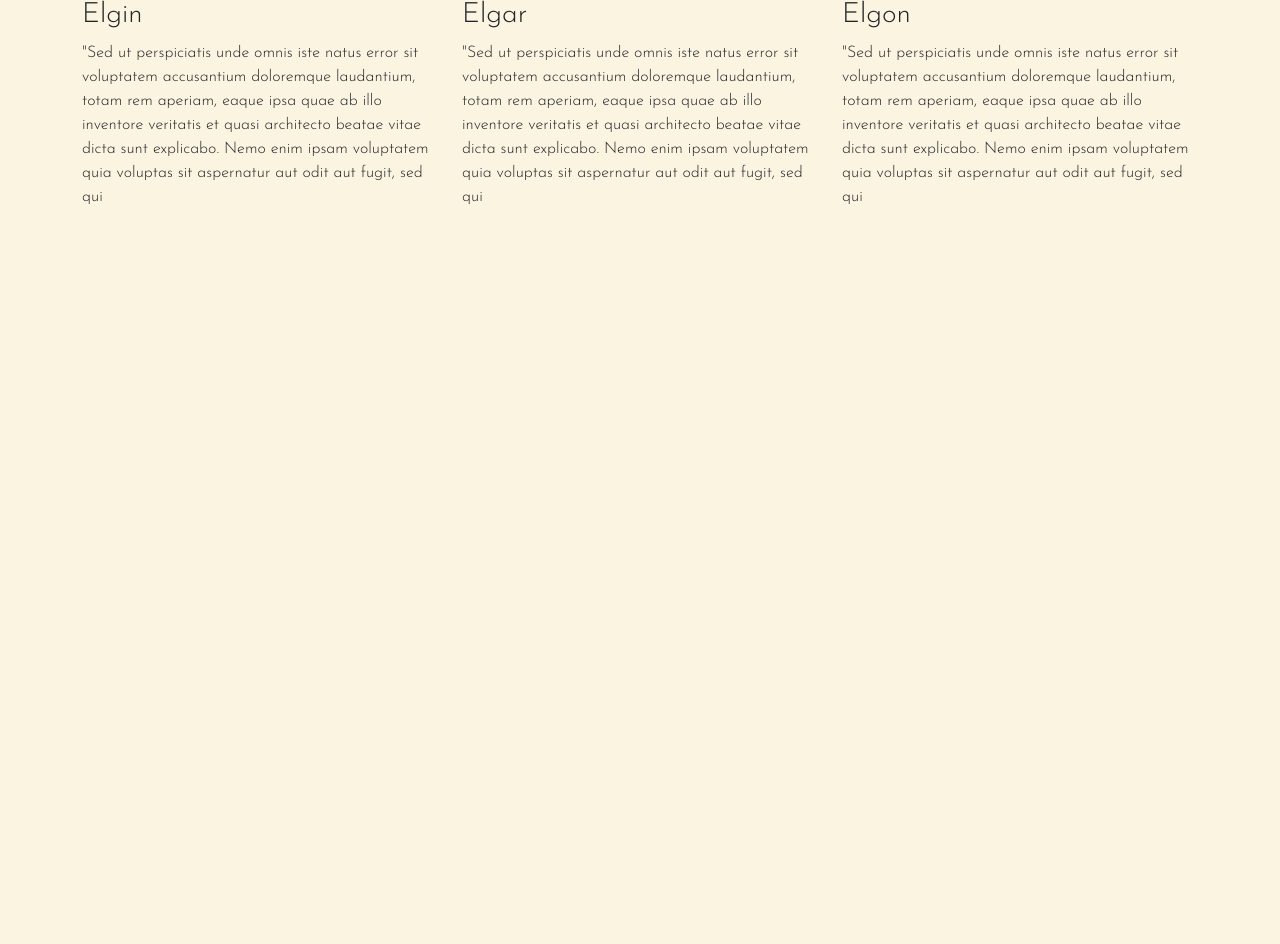
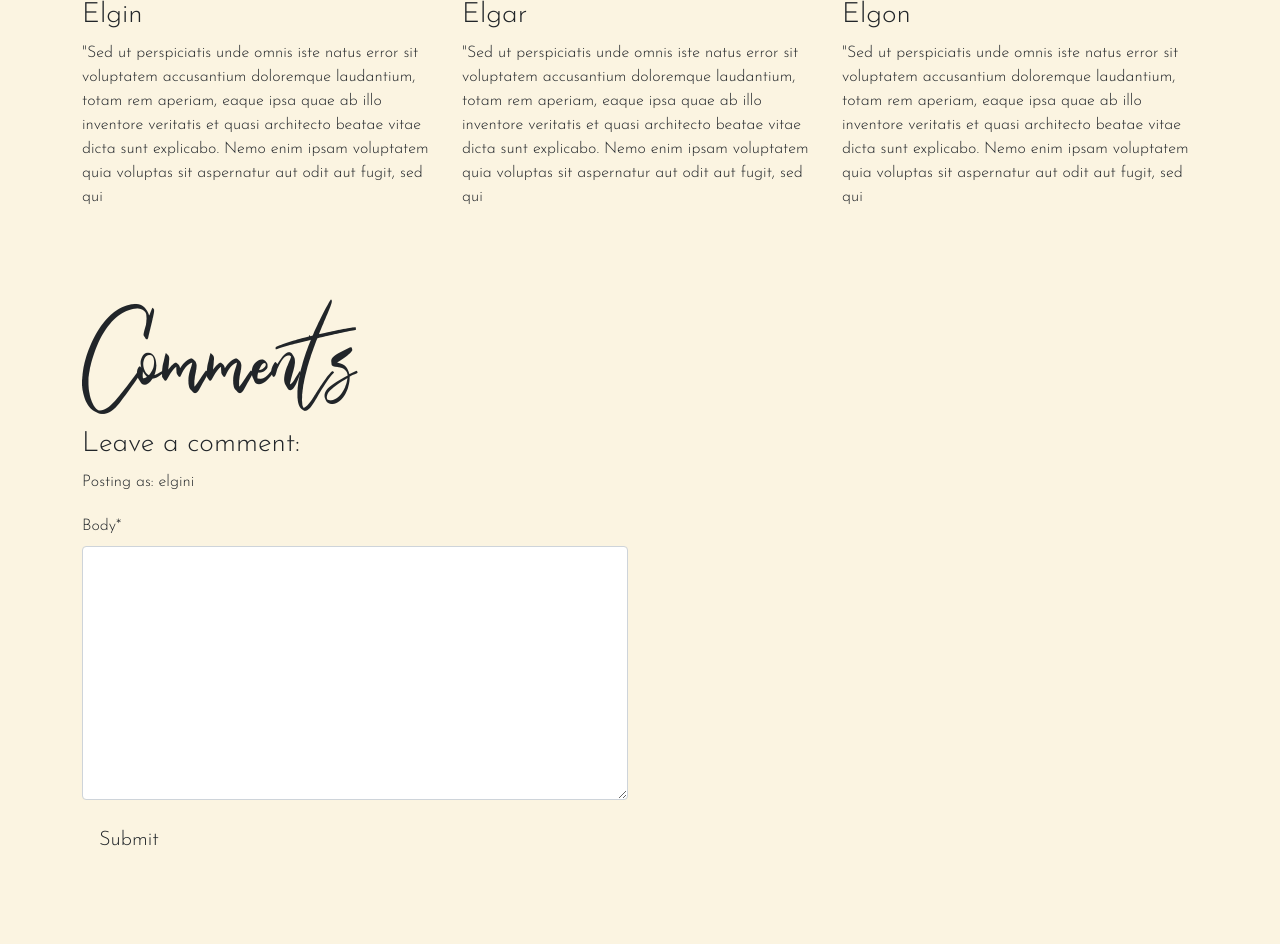
Before and after one commit to dannymagnus/CI_MS4_Elginis_Restaurant, a Django app: page /about/ in a window 1280 px wide. Shown: the part 1919-2863 px from the top of the page. Before the commit the page ends 2123 px from the top, so only its background shows below. Run offline with Django 3.2, Linux system fonts and the light colour scheme; a user stored in the database is signed in; data comes from the database, SQL or seed files in the repository; data that the repository does not hold is empty; some libraries are stand-ins or nearby versions.

Commit message:
add comments section and fix view functionality

```diff
--- a/about/admin.py
+++ b/about/admin.py
@@ -1,7 +1,8 @@
 from django.contrib import admin
-from .models import About, Reason, Chef
+from .models import About, Reason, Chef, Comment
 
 # Register your models here.
 admin.site.register(About)
 admin.site.register(Reason)
 admin.site.register(Chef)
+admin.site.register(Comment)
--- a/about/forms.py
+++ b/about/forms.py
@@ -0,0 +1,7 @@
+from .models import Comment
+from django import forms
+
+class CommentForm(forms.ModelForm):
+    class Meta:
+        model = Comment
+        fields = ('body',)
--- a/about/models.py
+++ b/about/models.py
@@ -1,4 +1,5 @@
 from django.db import models
+from django.contrib.auth.models import User
 
 # Create your models here.
 class About(models.Model):
@@ -38,3 +39,17 @@ class Chef(models.Model):
 
     def __str__(self):
         return self.name
+
+
+class Comment(models.Model):
+    name = models.CharField(max_length=80)
+    email = models.EmailField()
+    body = models.TextField()
+    created_on = models.DateTimeField(auto_now_add=True)
+    approved = models.BooleanField(default=False)
+
+    class Meta:
+        ordering = ["created_on"]
+
+    def __str__(self):
+        return f"Comment {self.body} by {self.name}"
--- a/about/templates/about.html
+++ b/about/templates/about.html
@@ -1,5 +1,6 @@
 {% extends "base.html" %}
 {% load static %}
+{% load crispy_forms_tags %}
 
 {% block content %}
 
@@ -112,6 +113,38 @@
         </div>
     </div>
 </section>
+<section class = margin-bottom-10vh>
+    <div class="container">
+        <h1 class = "heading-font font-size-96">Comments</h1>
+    </div>
+    {% for comment in comments %}
+    <div class="row">
+        <div class="col">
+            {{ comment.name }}
+            {{ comment.body }}
+        </div>
+    </div>
+    {% endfor %}
+    <div class="container">
+        <div class="row">
+            <div class="col-6">
+                {% if user.is_authenticated %}
+
+                    <h3>Leave a comment:</h3>
+                    <p>Posting as: {{ user.username }}</p>
+                    <form method = "POST" style = "margin-top: 1.3em;">
+                        {{comment_form | crispy }}
+                        {% csrf_token %}
+                        <button type="submit" class = "btn btn-signup btn-lg">Submit</button>
+                    </form>
+
+                {% endif %}
+            </div>
+        </div>
+    </div>
+
+
+</section>
 
 
 {% endblock %}
--- a/about/views.py
+++ b/about/views.py
@@ -1,5 +1,8 @@
 from django.shortcuts import render
-from .models import About, Chef, Reason
+from .models import About, Chef, Reason, Comment
+from .forms import CommentForm
+from django.views import generic
+
 
 # Create your views here.
 
@@ -7,9 +10,25 @@ def about(request):
     about = About.objects.all()
     chefs = Chef.objects.all()
     reasons = Reason.objects.all()
+
+    comments = Comment.objects.filter(approved=True).order_by("-created_on")
+
+    comment_form = CommentForm()
+
+    if request.method == 'POST':
+        comment_form = CommentForm(data=request.POST)
+        if comment_form.is_valid():
+            comment_form.instance.email = request.user.email
+            comment_form.instance.name = request.user.username
+            comment = comment_form.save(commit=False)
+            comment.save()
+
+
     context = {
         'about': about,
         'chefs':chefs,
-        'reasons': reasons
+        'reasons': reasons,
+        'comment_form':comment_form,
+        'comments': comments,
         }
     return render(request, 'about.html', context)
--- a/static/css/style.css
+++ b/static/css/style.css
@@ -266,7 +266,7 @@ body {
 
 #about-banner{
     min-height: 50vh;
-    background-image:linear-gradient(rgba(0, 0, 0, 0.3),rgba(0, 0, 0, 0.5)),url('../img/about-banner.jpg');
+    background-image:linear-gradient(rgba(0, 0, 0, 0.2),rgba(0, 0, 0, 0.5)),url('../img/about-banner.jpg');
     background-repeat: no-repeat;
     background-size: cover;
     background-position: center;
```
Also changed, not shown: about/migrations/0008_comment.py (added).
